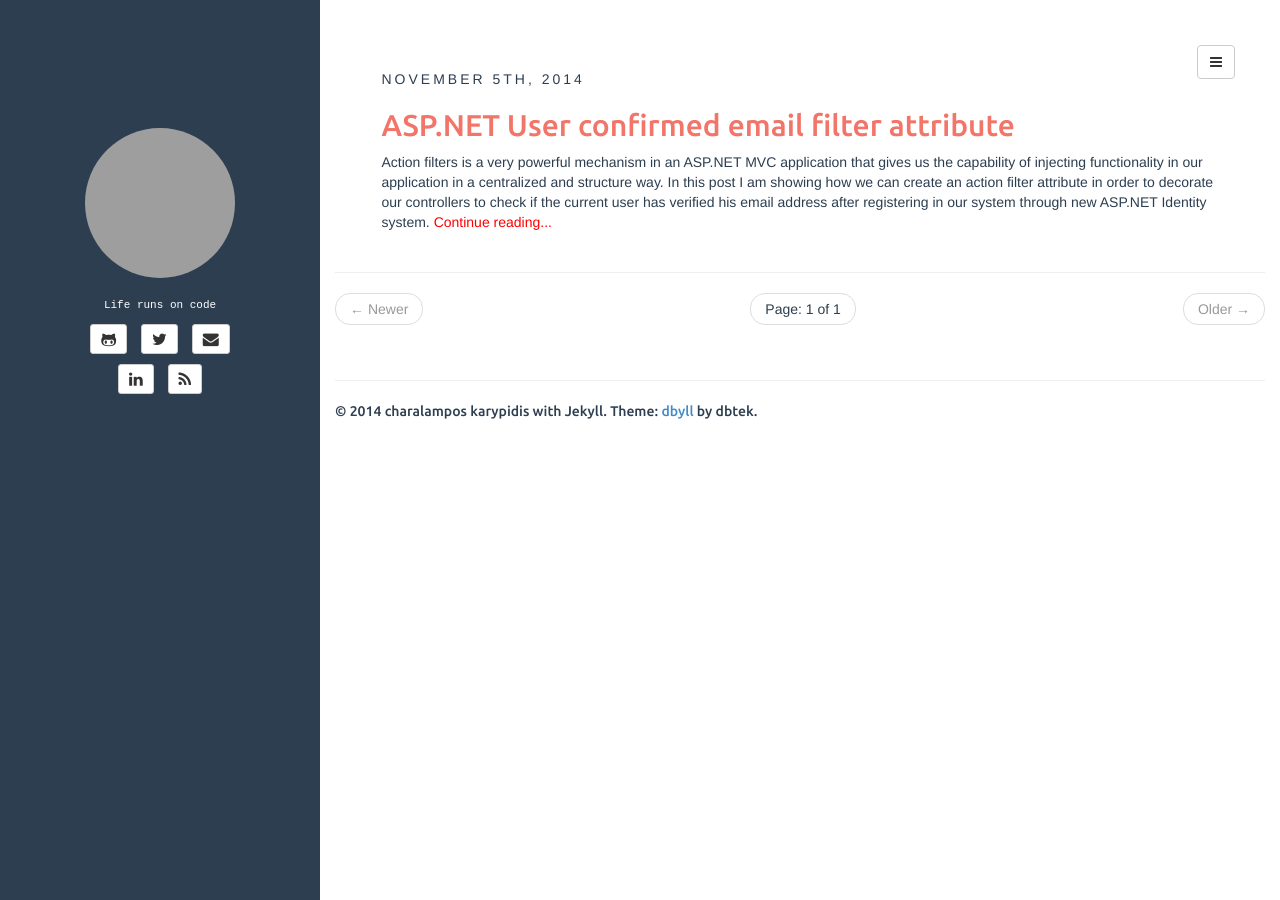
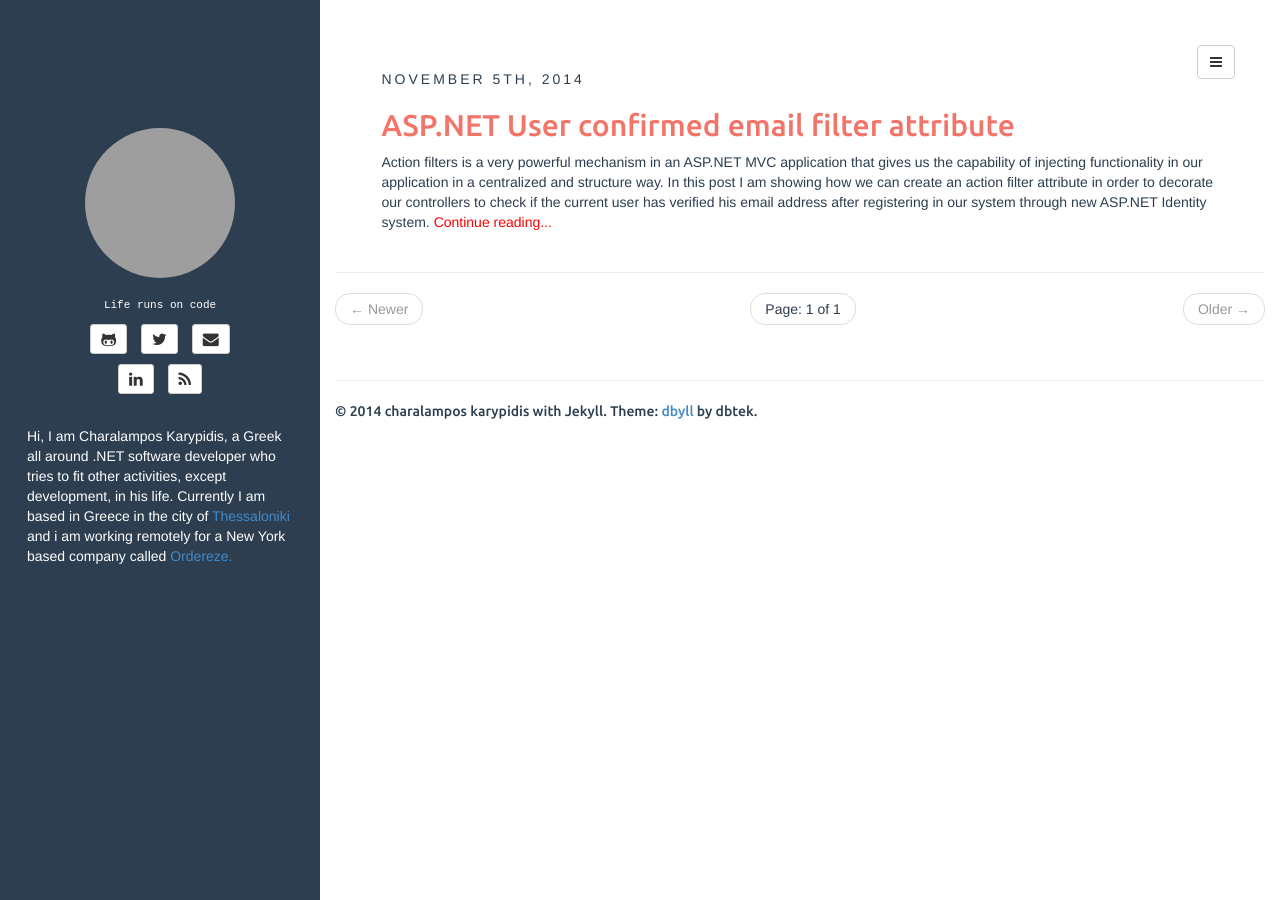
Before and after one commit to xabikos/xabikos.github.io, a Jekyll site: the page built from index.html, in a window 1280 px wide. Built offline with Jekyll 4.4.1, drawn with Linux system fonts in a browser that asks for light colours; the list of posts is cut into pages by our own code; grey boxes are pictures that could not be loaded.

Commit message:
Add personal info in the sidebar file

```diff
--- a/_includes/sidebar.html
+++ b/_includes/sidebar.html
@@ -60,4 +60,9 @@
         </li>
     </ul>
 </div>
+<div id="personalInfo" style="padding:12px;">
+    Hi, I am Charalampos Karypidis, a Greek all around .NET software developer who tries to fit other activities, except development, in his life.
+    Currently I am based in Greece in the city of <a href="https://maps.google.com/maps/ms?msid=206456703665638724100.000476c724e3c55d3487a&msa=0&ll=40.62594,22.949066&spn=0.112959,0.264187">Thessaloniki</a>
+    and i am working remotely for a New York based company called <a href="http://www.ordereze.com/">Ordereze.</a>
+</div>
 <! -- sidebar.html end -->
```
Lines whose indentation alone changed are shown as unchanged.
